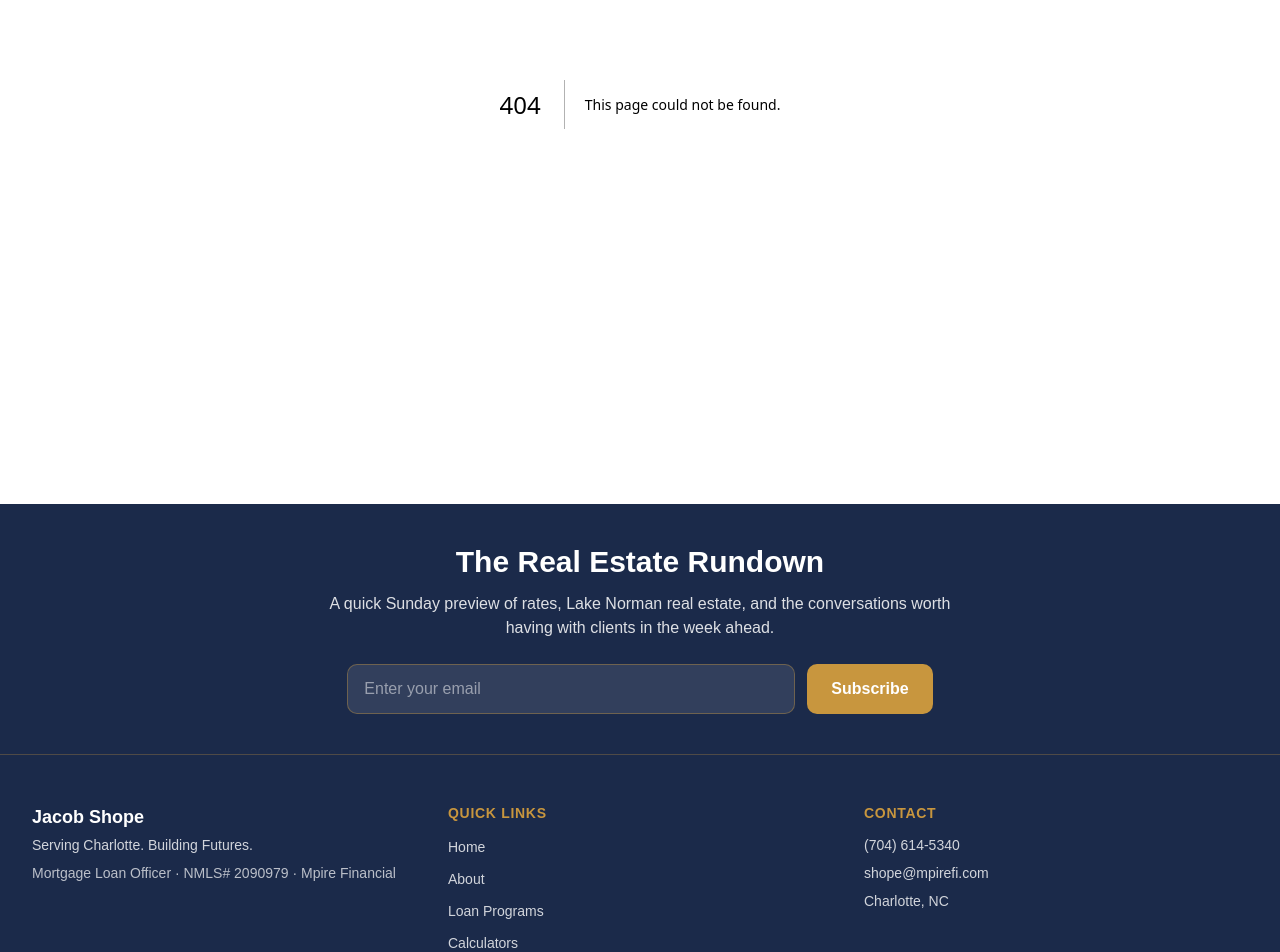
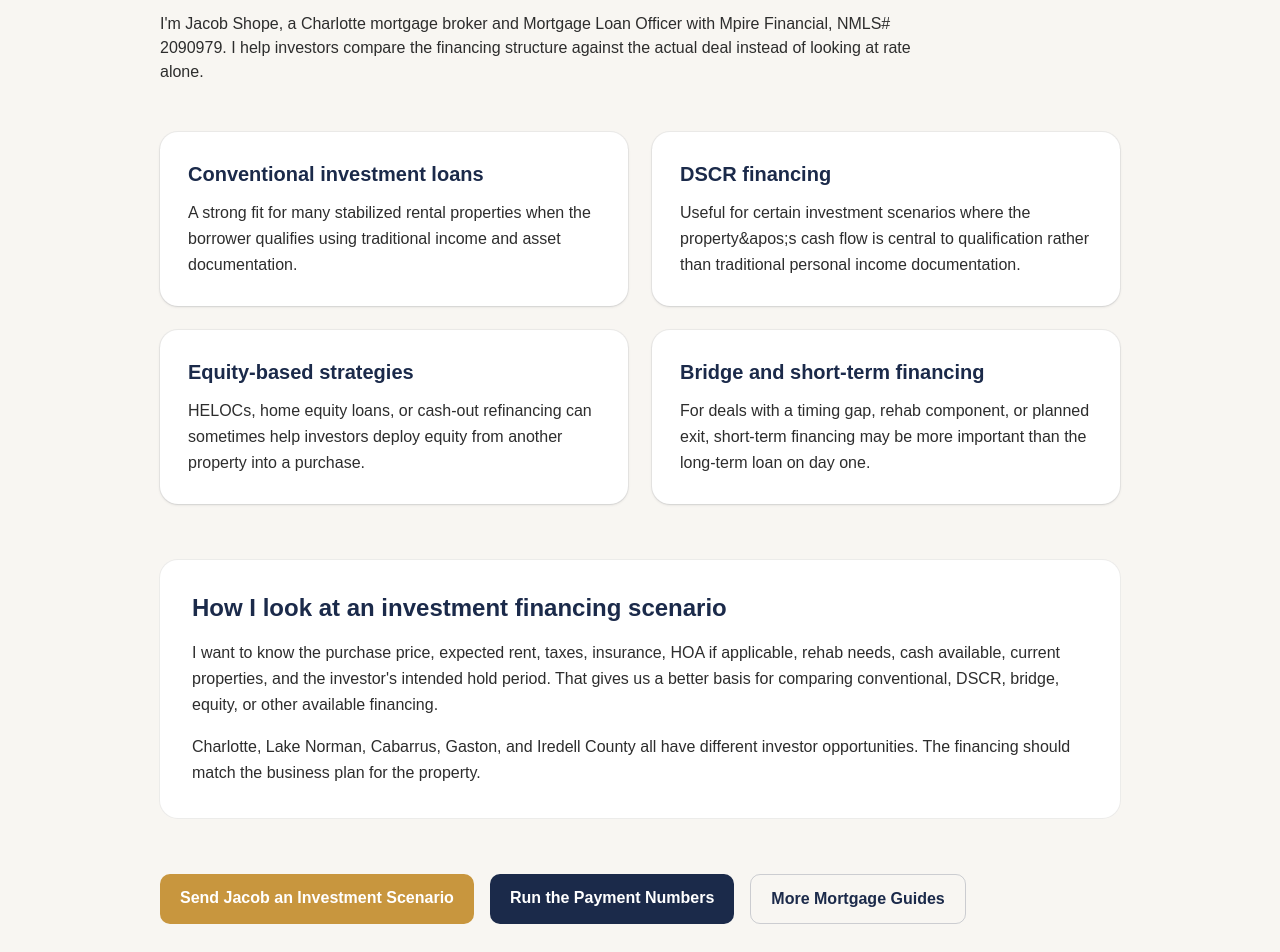
Before and after one commit to JLshope12/jacob-shope-mortgage, a Next.js app: page /investment-property-loans-charlotte in a window 1280 px wide. Before the commit this address had no page. Shown: the part 360-1312 px from the top of the page. Built offline with nearby package versions, Linux system fonts and the light colour scheme.

Commit message:
Add Charlotte investment property financing authority page

```diff
--- /dev/null
+++ b/app/investment-property-loans-charlotte/page.tsx
@@ -0,0 +1,65 @@
+import Link from "next/link";
+
+export const metadata = {
+  title: "Investment Property Loans Charlotte NC | Jacob Shope Mortgage",
+  description:
+    "Investment property and real estate investor mortgage guidance in Charlotte and Lake Norman from Jacob Shope, NMLS# 2090979.",
+  alternates: { canonical: "/investment-property-loans-charlotte" },
+};
+
+export default function InvestmentPropertyLoansCharlottePage() {
+  const schema = {
+    "@context": "https://schema.org",
+    "@type": "Article",
+    headline: "Investment Property Financing in Charlotte, NC",
+    author: { "@id": "https://jacobshopemortgage.com/#jacob-shope" },
+    publisher: { "@id": "https://jacobshopemortgage.com/#mpire-financial" },
+    mainEntityOfPage: "https://jacobshopemortgage.com/investment-property-loans-charlotte",
+  };
+
+  return (
+    <div className="bg-offwhite">
+      <script type="application/ld+json" dangerouslySetInnerHTML={{ __html: JSON.stringify(schema) }} />
+      <section className="mx-auto max-w-5xl px-4 py-16 md:px-6 md:py-24 lg:px-8">
+        <p className="font-semibold text-gold">Real estate investor financing</p>
+        <h1 className="mt-3 text-4xl font-bold tracking-tight text-navy md:text-5xl">Investment Property Loans in Charlotte, NC</h1>
+        <p className="mt-6 max-w-3xl text-lg leading-relaxed text-charcoal">
+          Investor financing is not one product. The right structure depends on the property, expected rent, borrower profile, exit plan, existing equity, and whether the goal is buy-and-hold, short-term rental, fix-and-flip, or another strategy.
+        </p>
+        <p className="mt-4 max-w-3xl text-charcoal">
+          I&apos;m Jacob Shope, a Charlotte mortgage broker and Mortgage Loan Officer with Mpire Financial, NMLS# 2090979. I help investors compare the financing structure against the actual deal instead of looking at rate alone.
+        </p>
+
+        <section className="mt-12 grid gap-6 md:grid-cols-2">
+          {[
+            ["Conventional investment loans", "A strong fit for many stabilized rental properties when the borrower qualifies using traditional income and asset documentation."],
+            ["DSCR financing", "Useful for certain investment scenarios where the property&apos;s cash flow is central to qualification rather than traditional personal income documentation."],
+            ["Equity-based strategies", "HELOCs, home equity loans, or cash-out refinancing can sometimes help investors deploy equity from another property into a purchase."],
+            ["Bridge and short-term financing", "For deals with a timing gap, rehab component, or planned exit, short-term financing may be more important than the long-term loan on day one."],
+          ].map(([title, body]) => (
+            <div key={title} className="rounded-2xl bg-white p-7 shadow-sm ring-1 ring-navy/5">
+              <h2 className="text-xl font-bold text-navy">{title}</h2>
+              <p className="mt-3 leading-relaxed text-charcoal">{body}</p>
+            </div>
+          ))}
+        </section>
+
+        <section className="mt-14 rounded-2xl bg-white p-8 ring-1 ring-navy/5">
+          <h2 className="text-2xl font-bold text-navy">How I look at an investment financing scenario</h2>
+          <p className="mt-4 leading-relaxed text-charcoal">
+            I want to know the purchase price, expected rent, taxes, insurance, HOA if applicable, rehab needs, cash available, current properties, and the investor&apos;s intended hold period. That gives us a better basis for comparing conventional, DSCR, bridge, equity, or other available financing.
+          </p>
+          <p className="mt-4 leading-relaxed text-charcoal">
+            Charlotte, Lake Norman, Cabarrus, Gaston, and Iredell County all have different investor opportunities. The financing should match the business plan for the property.
+          </p>
+        </section>
+
+        <section className="mt-14 flex flex-wrap gap-4">
+          <Link href="/contact" className="rounded-lg bg-gold px-5 py-3 font-semibold text-white hover:bg-gold/90">Send Jacob an Investment Scenario</Link>
+          <Link href="/calculators/payment" className="rounded-lg bg-navy px-5 py-3 font-semibold text-white hover:bg-slate">Run the Payment Numbers</Link>
+          <Link href="/mortgage-guides" className="rounded-lg border border-navy/20 px-5 py-3 font-semibold text-navy hover:border-gold hover:text-gold">More Mortgage Guides</Link>
+        </section>
+      </section>
+    </div>
+  );
+}
```
